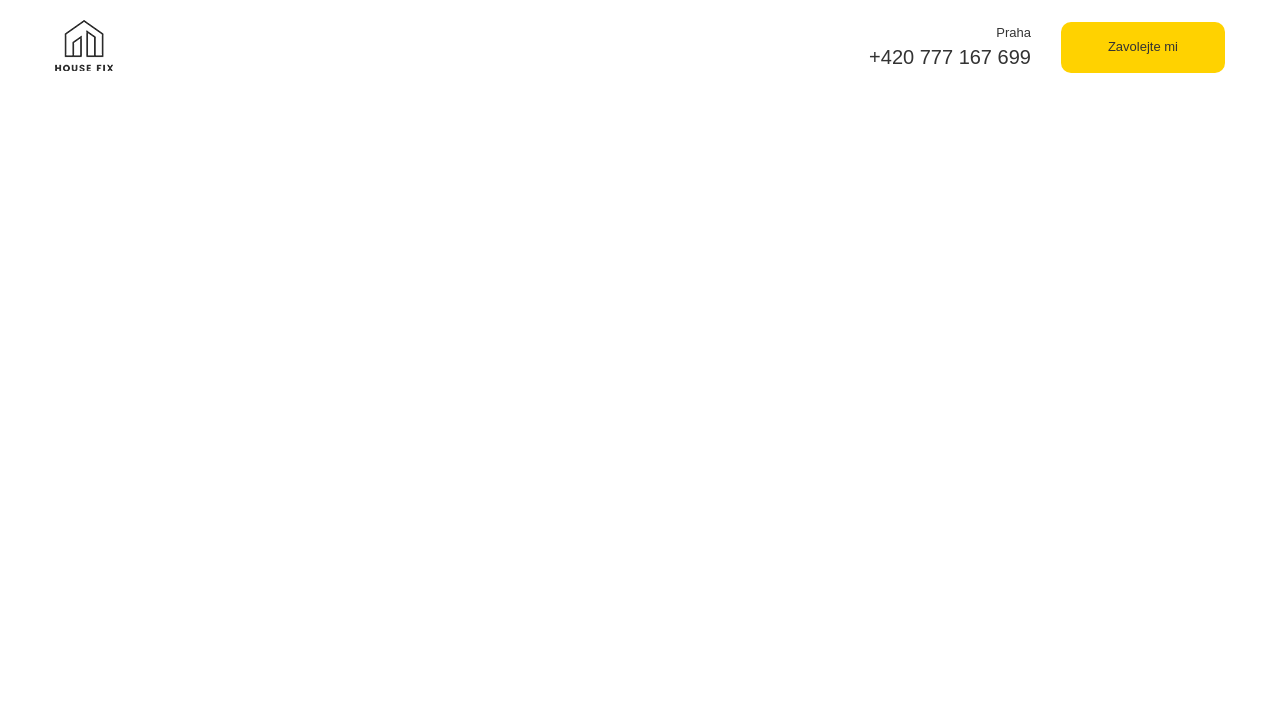
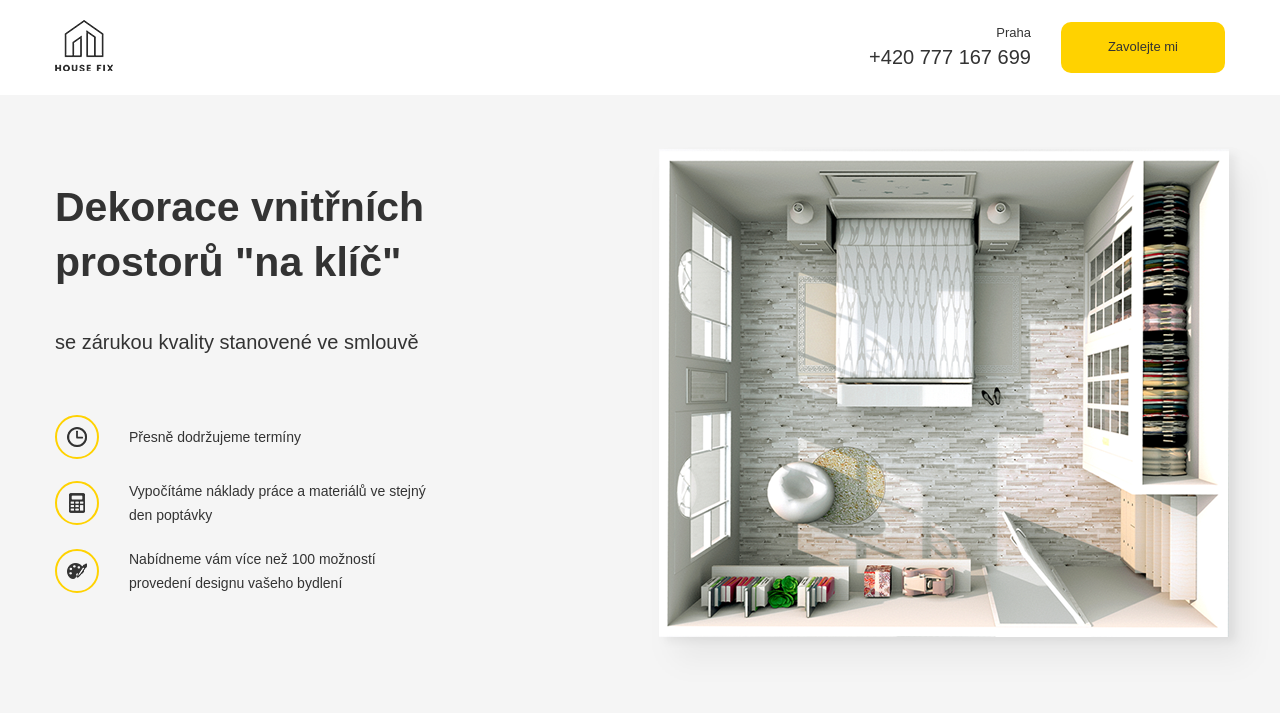
Before and after one commit to Andrea-88/build, a plain HTML site: page src/index.html in a window 1280 px wide. Drawn offline with Linux system fonts and the light colour scheme.

Commit message:
Hlavní stránku, front page, respomzivitu

```diff
--- a/src/index.html
+++ b/src/index.html
@@ -27,6 +27,43 @@
       </div>
     </div>
   </header>
+  <main>
+    <section class="main">
+      <div class="container">
+        <div class="main-block">
+          <div class="main-text">
+            <h1 class="main-text__title">Dekorace vnitřních
+              prostorů "na klíč"</h1>
+            <span class="main-text__subtitle">se zárukou kvality stanovené ve smlouvě</span>
+            <ul class="main-list">
+              <li class="main-list__item">
+                <div class="main-list__image">
+                  <img src="img/clock.png" alt="Hodiny">
+                </div>
+                <span class="main-list__text">Přesně dodržujeme termíny</span>
+              </li>
+              <li class="main-list__item">
+                <div class="main-list__image">
+                  <img src="img/calculator.png" alt="Kalkulačka">
+                </div>
+                <span class="main-list__text">Vypočítáme náklady práce a materiálů ve stejný den poptávky </span>
+              </li>
+              <li class="main-list__item">
+                <div class="main-list__image">
+                  <img src="img/paint.png" alt="Paleta">
+                </div>
+                <span class="main-list__text">Nabídneme vám více než 100 možností provedení designu vašeho
+                  bydlení</span>
+              </li>
+            </ul>
+          </div>
+          <div class="main-image">
+            <img src="img/main-image.png" alt="Rozpoložení bytu">
+          </div>
+        </div>
+      </div>
+    </section>
+  </main>
 </body>
 
 </html>
--- a/src/sass/_vars.sass
+++ b/src/sass/_vars.sass
@@ -1,2 +1,3 @@
 $accent: #333
 $buttons: #ffd200
+$grey: #f5f5f5
--- a/src/sass/style.sass
+++ b/src/sass/style.sass
@@ -11,6 +11,8 @@ img
   max-width: 1170px
   width: 96%
   margin: auto
+  @media (max-width: 640px)
+    width: 90%
 
 .button
   background-color: $buttons
@@ -49,3 +51,65 @@ img
     border-radius: 10px
     margin-left: 30px
     font-size: 13px
+
+.main
+  background-color: $grey
+  &-block
+    display: flex
+    padding: 40px 0 15px 0
+    @media (max-width: 1200px)
+      flex-direction: column
+  &-text
+    flex-basis: 50%
+    @media (max-width: 1200px)
+      margin-bottom: 40px
+    &__title
+      font-size: 41px
+      color: $accent
+      padding-right: 200px
+      line-height: 55px
+      margin: 45px 0 20px 0
+      @media (max-width: 1200px)
+        padding-right: 10px
+      @media (max-width: 640px)
+        font-size: 30px
+        line-height: 1.4
+    &__subtitle
+      font-size: 20px
+      line-height: 65px
+      color: $accent
+      @media (max-width: 640px)
+        font-size: 16px
+        line-height: 1.4
+  &-image
+    margin-right: -55px
+    @media (max-width: 1200px)
+      width: 100%
+  &-list
+    margin: 40px 0 0 0
+    padding: 0 0 0 0
+    @media (max-width: 640px)
+      margin: 30px 0 0 0
+    &__item
+      display: flex
+      align-items: center
+      margin-bottom: 20px
+      @media (max-width: 640px)
+        margin-bottom: 15px
+    &__image
+      width: 40px
+      height: 40px
+      border: 2px solid #ffd200
+      border-radius: 50px
+      display: flex
+      justify-content: center
+      align-items: center
+      margin-right: 30px
+    &__text
+      line-height: 24px
+      font-size: 14px
+      color: $accent
+      max-width: 300px
+      @media (max-width: 640px)
+        font-size: 12px
+        max-width: 250px
```
Also changed, not shown: src/css/style.css, src/img/calculator.png (added), src/img/clock.png (added), src/img/main-image.png (added), src/img/paint.png (added), 1 other file.
